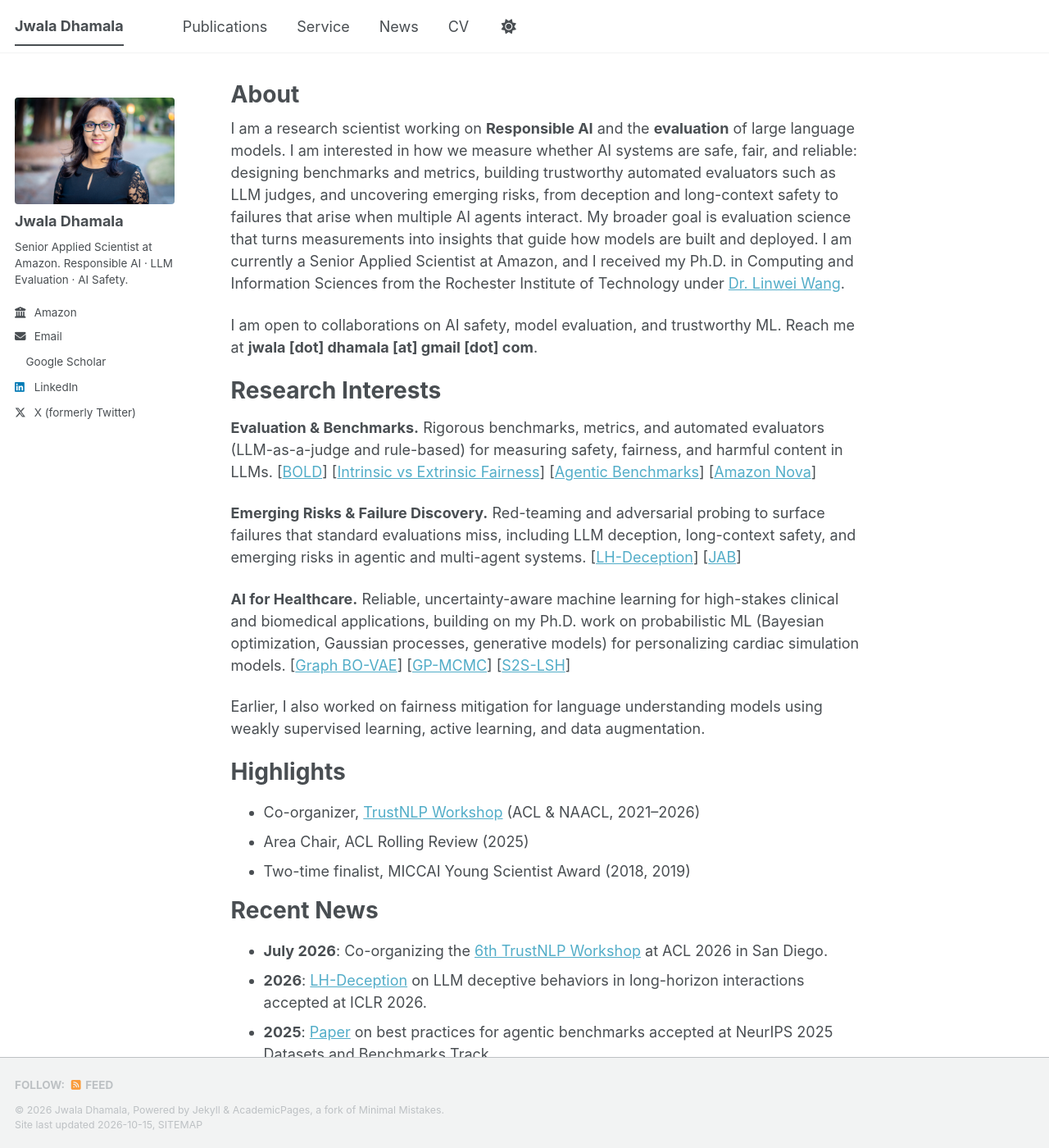
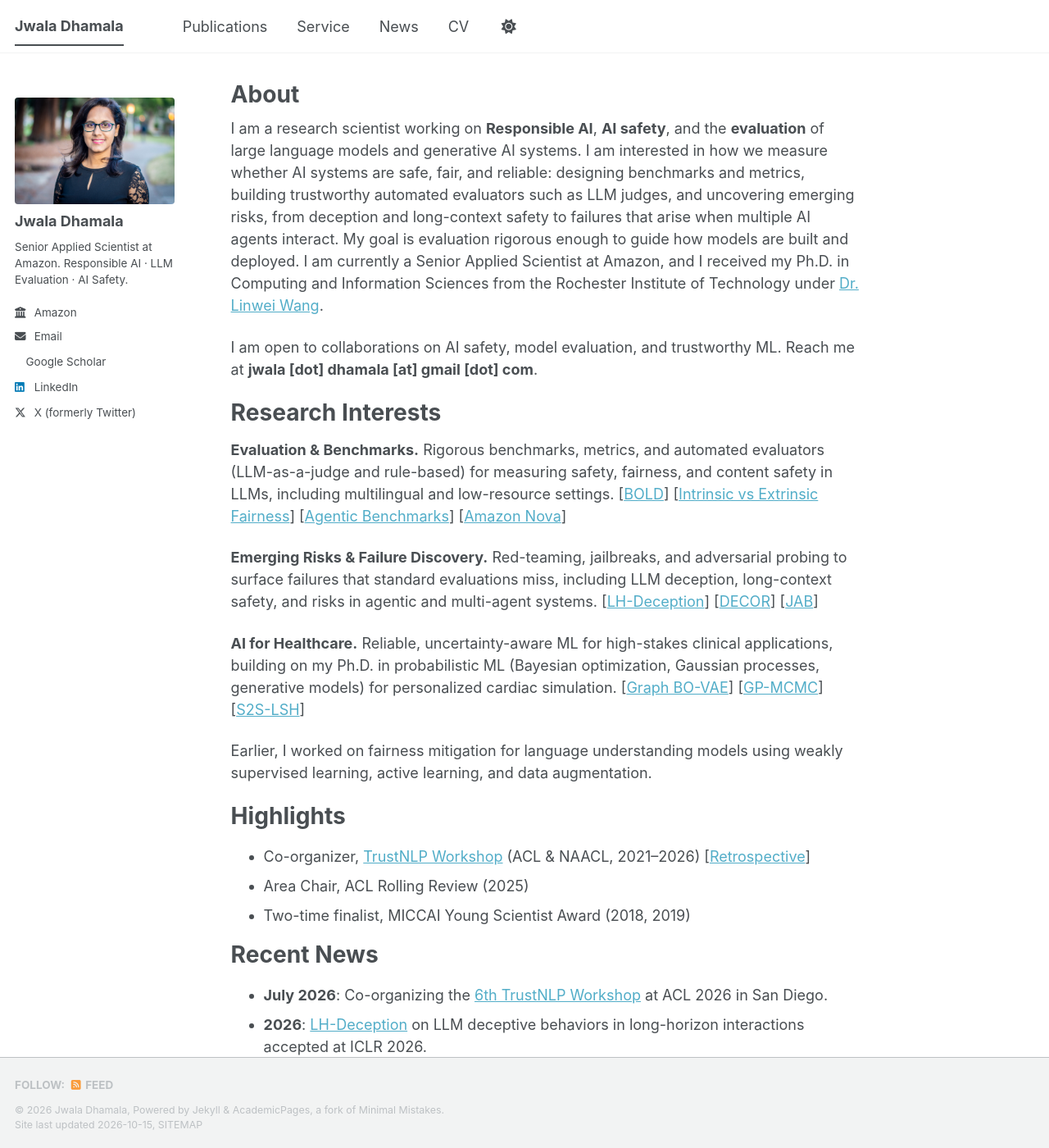
Before and after one commit to jwaladhamala/jwaladhamala.github.io, a Jekyll site: the page built from _pages/about.md, in a window 1280 px wide and 1400 px high. Shown: the whole window at 82% size. Built offline with Jekyll 4.4.1, drawn with Linux system fonts in a browser that asks for light colours; a style sheet for code colours, icons or effects is not loaded.

Commit message:
Tighten About wording and keywords; add three publications; restore DECOR and TrustNLP retrospective; add SLT paper to CV

```diff
--- a/_pages/about.md
+++ b/_pages/about.md
@@ -7,25 +7,25 @@
   - /about.html
 ---
 
-I am a research scientist working on **Responsible AI** and the **evaluation** of large language models. I am interested in how we measure whether AI systems are safe, fair, and reliable: designing benchmarks and metrics, building trustworthy automated evaluators such as LLM judges, and uncovering emerging risks, from deception and long-context safety to failures that arise when multiple AI agents interact. My broader goal is evaluation science that turns measurements into insights that guide how models are built and deployed. I am currently a Senior Applied Scientist at Amazon, and I received my Ph.D. in Computing and Information Sciences from the Rochester Institute of Technology under [Dr. Linwei Wang](https://www.rit.edu/cblwang/).
+I am a research scientist working on **Responsible AI**, **AI safety**, and the **evaluation** of large language models and generative AI systems. I am interested in how we measure whether AI systems are safe, fair, and reliable: designing benchmarks and metrics, building trustworthy automated evaluators such as LLM judges, and uncovering emerging risks, from deception and long-context safety to failures that arise when multiple AI agents interact. My goal is evaluation rigorous enough to guide how models are built and deployed. I am currently a Senior Applied Scientist at Amazon, and I received my Ph.D. in Computing and Information Sciences from the Rochester Institute of Technology under [Dr. Linwei Wang](https://www.rit.edu/cblwang/).
 
 I am open to collaborations on AI safety, model evaluation, and trustworthy ML. Reach me at **jwala [dot] dhamala [at] gmail [dot] com**.
 
 Research Interests
 ======
 
-**Evaluation & Benchmarks.** Rigorous benchmarks, metrics, and automated evaluators (LLM-as-a-judge and rule-based) for measuring safety, fairness, and harmful content in LLMs. [[BOLD](https://dl.acm.org/doi/10.1145/3442188.3445924)] [[Intrinsic vs Extrinsic Fairness](https://arxiv.org/abs/2203.08670)] [[Agentic Benchmarks](https://arxiv.org/abs/2507.02825)] [[Amazon Nova](https://arxiv.org/abs/2506.12103)]
+**Evaluation & Benchmarks.** Rigorous benchmarks, metrics, and automated evaluators (LLM-as-a-judge and rule-based) for measuring safety, fairness, and content safety in LLMs, including multilingual and low-resource settings. [[BOLD](https://dl.acm.org/doi/10.1145/3442188.3445924)] [[Intrinsic vs Extrinsic Fairness](https://arxiv.org/abs/2203.08670)] [[Agentic Benchmarks](https://arxiv.org/abs/2507.02825)] [[Amazon Nova](https://arxiv.org/abs/2506.12103)]
 
-**Emerging Risks & Failure Discovery.** Red-teaming and adversarial probing to surface failures that standard evaluations miss, including LLM deception, long-context safety, and emerging risks in agentic and multi-agent systems. [[LH-Deception](https://arxiv.org/abs/2510.03999)] [[JAB](https://arxiv.org/abs/2311.09473)]
+**Emerging Risks & Failure Discovery.** Red-teaming, jailbreaks, and adversarial probing to surface failures that standard evaluations miss, including LLM deception, long-context safety, and risks in agentic and multi-agent systems. [[LH-Deception](https://arxiv.org/abs/2510.03999)] [[DECOR](https://arxiv.org/abs/2605.19270)] [[JAB](https://arxiv.org/abs/2311.09473)]
 
-**AI for Healthcare.** Reliable, uncertainty-aware machine learning for high-stakes clinical and biomedical applications, building on my Ph.D. work on probabilistic ML (Bayesian optimization, Gaussian processes, generative models) for personalizing cardiac simulation models. [[Graph BO-VAE](https://arxiv.org/abs/1907.01406)] [[GP-MCMC](https://arxiv.org/abs/2006.01983)] [[S2S-LSH](https://arxiv.org/pdf/1811.06106.pdf)]
+**AI for Healthcare.** Reliable, uncertainty-aware ML for high-stakes clinical applications, building on my Ph.D. in probabilistic ML (Bayesian optimization, Gaussian processes, generative models) for personalized cardiac simulation. [[Graph BO-VAE](https://arxiv.org/abs/1907.01406)] [[GP-MCMC](https://arxiv.org/abs/2006.01983)] [[S2S-LSH](https://arxiv.org/pdf/1811.06106.pdf)]
 
-Earlier, I also worked on fairness mitigation for language understanding models using weakly supervised learning, active learning, and data augmentation.
+Earlier, I worked on fairness mitigation for language understanding models using weakly supervised learning, active learning, and data augmentation.
 
 Highlights
 ======
 
-- Co-organizer, [TrustNLP Workshop](https://trustnlpworkshop.github.io/) (ACL & NAACL, 2021–2026)
+- Co-organizer, [TrustNLP Workshop](https://trustnlpworkshop.github.io/) (ACL & NAACL, 2021–2026) [[Retrospective](https://arxiv.org/abs/2608.11171)]
 - Area Chair, ACL Rolling Review (2025)
 - Two-time finalist, MICCAI Young Scientist Award (2018, 2019)
 
```
Also changed, not shown: _publications/2022-05-01-counterfactual-role-reversal.md (added, +11 -0 lines), _publications/2022-10-01-decoding-fairness.md (added, +11 -0 lines), _publications/2024-06-01-tokenization-matters.md (added, +11 -0 lines), _publications/2026-05-01-decor.md (+0 -1 lines), _publications/2026-08-01-trustnlp-retrospective.md (+0 -1 lines), 4 other files.
